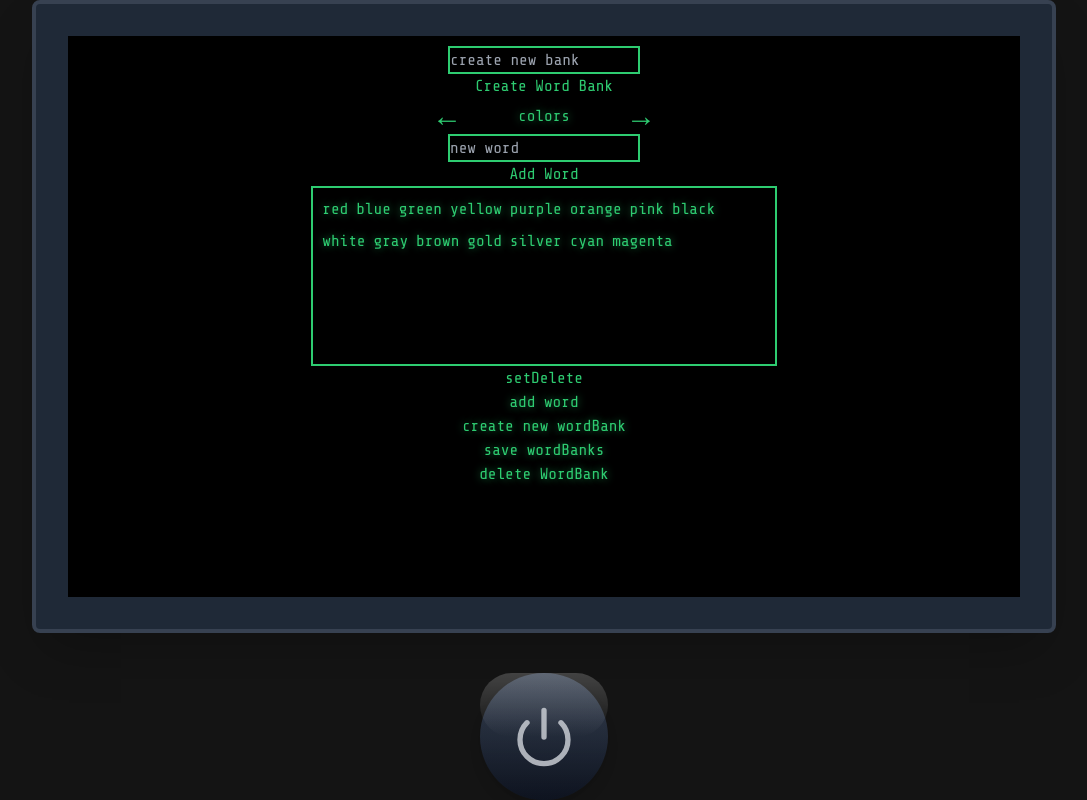
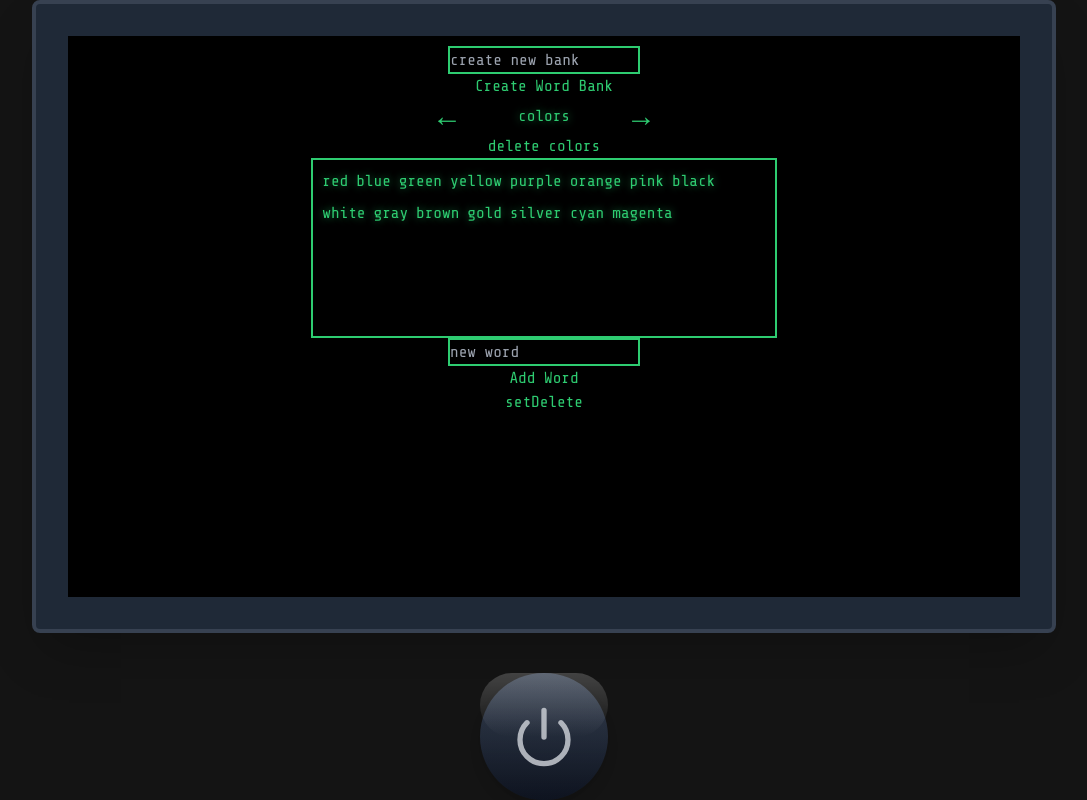
Before and after one commit to RoniGuru/word-game, a React (Vite) app: page /createWordBank in a window 1280 px wide. Shown: the whole page, without its empty margins (96-1183 px from the left). Built offline with nearby package versions, Linux system fonts and the light colour scheme.

Commit message:
delete word bank

```diff
--- a/src/App.tsx
+++ b/src/App.tsx
@@ -2,7 +2,7 @@ import { Provider } from 'react-redux';
 import store from './state/store.ts';
 import { BrowserRouter, Routes, Route } from 'react-router-dom';
 import HomePage from './pages/Home.tsx';
-import WordBankPage from './pages/CreateWordBank.tsx';
+import WordBankPage from './pages/WordBanks.tsx';
 import RootLayout from './pages/RootLayout.tsx';
 
 function App() {
--- a/src/components/WordBank.tsx
+++ b/src/components/WordBank.tsx
@@ -5,6 +5,7 @@ import {
   removeWordFromBank,
   addWordToBank,
   addCategory,
+  removeCategory,
 } from '../state/word/wordSlice';
 
 export default function WordBank() {
@@ -39,10 +40,13 @@ export default function WordBank() {
   }
 
   function handleCreateWordBank(name: string) {
-    console.log(name);
     if (name.length !== 0) {
       dispatch(addCategory(name));
     }
+  }
+
+  function handleDeleteWordBank() {
+    dispatch(removeCategory(currentCategory));
   }
 
   return (
@@ -77,18 +81,9 @@ export default function WordBank() {
           &rarr;
         </button>
       </div>
-      <div className="flex  flex-col">
-        <input
-          onChange={(e) => setNewWord(e.target.value)}
-          value={newWord}
-          placeholder="new word"
-          className="textInput"
-        />
-        <button onClick={() => handleAddWord(newWord)} className="hoverStyle">
-          Add Word
-        </button>
-      </div>
-
+      <button onClick={handleDeleteWordBank} className=" hoverStyle w-1/4">
+        delete {currentCategory}
+      </button>
       <div className="h-1/3  w-1/2 wordsContainer">
         <ul className="flex flex-row gap-2 flex-wrap   ">
           {deleting
@@ -106,6 +101,17 @@ export default function WordBank() {
               ))}
         </ul>
       </div>
+      <div className="flex  flex-col">
+        <input
+          onChange={(e) => setNewWord(e.target.value)}
+          value={newWord}
+          placeholder="new word"
+          className="textInput"
+        />
+        <button onClick={() => handleAddWord(newWord)} className="hoverStyle">
+          Add Word
+        </button>
+      </div>
       <button
         onClick={() => setDeleting(!deleting)}
         style={{
--- a/src/pages/CreateWordBank.tsx
+++ b/src/pages/WordBanks.tsx
@@ -4,13 +4,6 @@ export default function WordBankPage() {
   return (
     <div className="gameContainer flex  flex-col items-center">
       <WordBank />
-
-      <div>
-        <div>add word</div>
-        <div>create new wordBank</div>
-        <div>save wordBanks</div>
-        <div>delete WordBank</div>
-      </div>
     </div>
   );
 }
```
